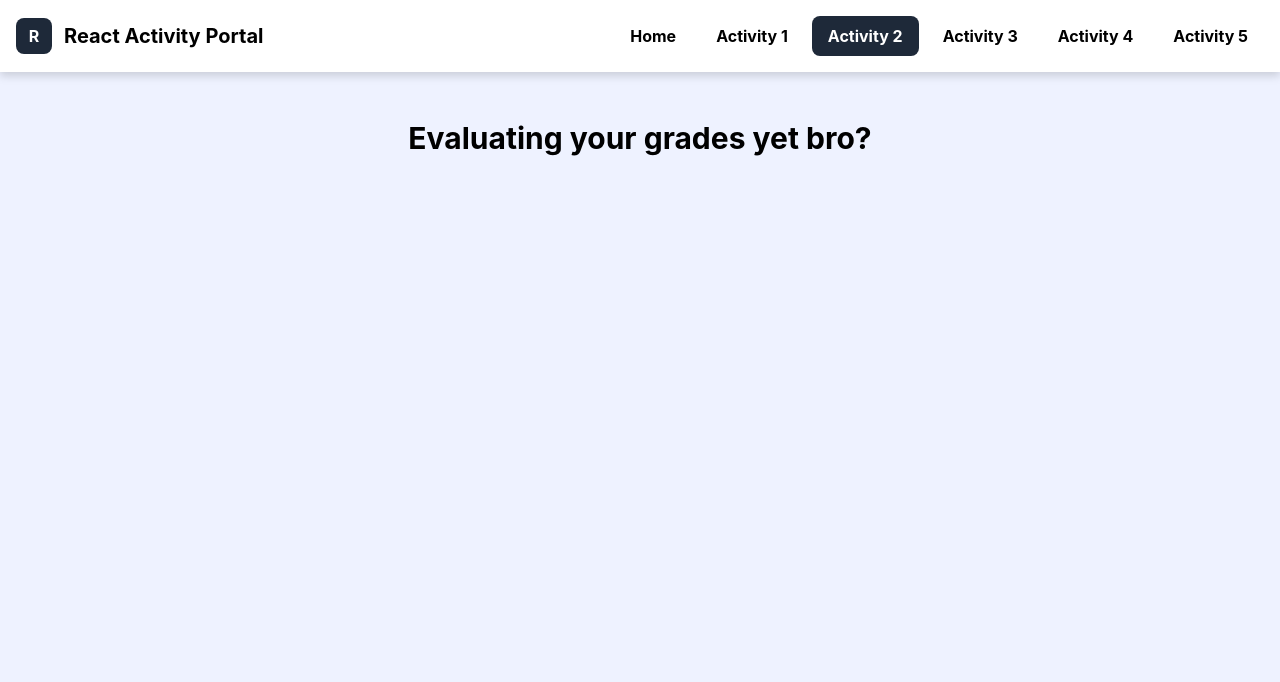
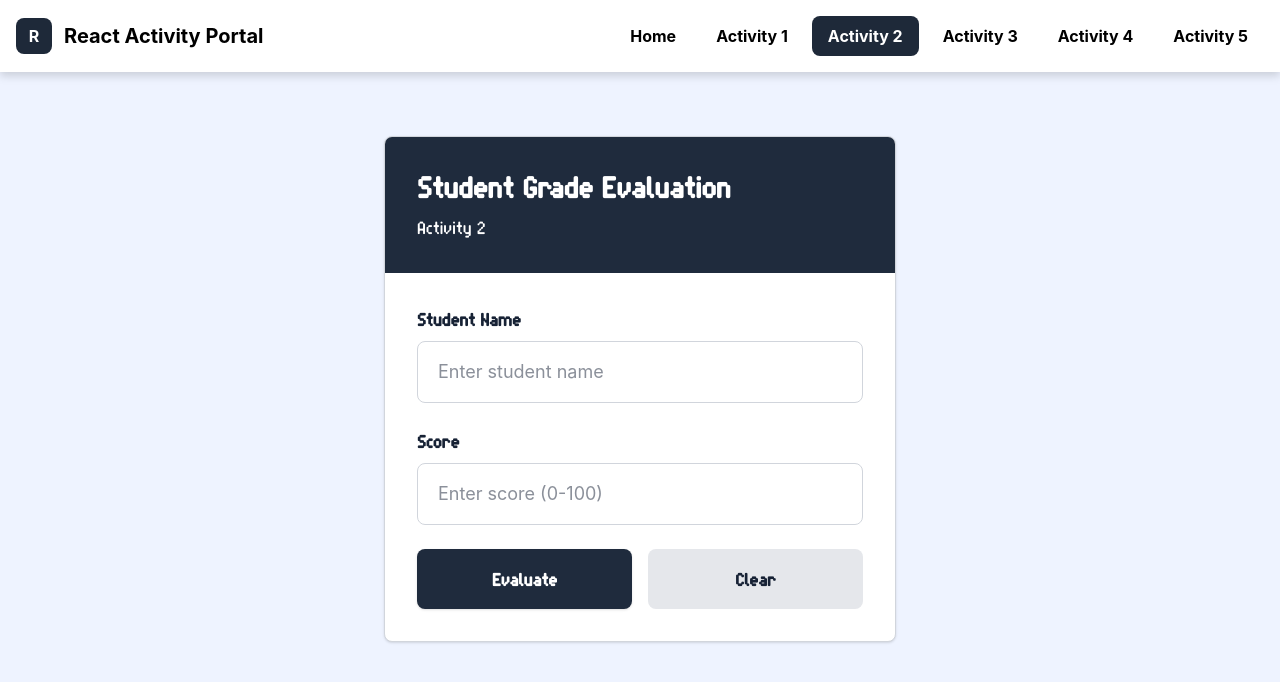
Before and after one commit to FallenFromTheKliff/ByteSizedReact, a React (Vite) app: page /act2-grade-evaluation in a window 1280 px wide. Shown: the top 682 px of the page. Built offline with nearby package versions, Linux system fonts and the light colour scheme.

Commit message:
Add activity 2 grade evaluation

```diff
--- a/src/pages/GradeEvaluation.jsx
+++ b/src/pages/GradeEvaluation.jsx
@@ -1,7 +1,132 @@
+import { useState } from "react";
+import { getGradeRemarks, getGradeTheme } from "./gradeEvaluationLogic";
+
 export default function GradeEvaluation() {
+  const [studentName, setStudentName] = useState("");
+  const [score, setScore] = useState("");
+  const [result, setResult] = useState(null);
+  const [error, setError] = useState("");
+
+  function handleEvaluate(event) {
+    event.preventDefault();
+
+    const trimmedName = studentName.trim();
+    const numericScore = Number(score);
+
+    if (trimmedName === "") {
+      setError("Please enter student name.");
+      setResult(null);
+      return;
+    } else if (score === "" || Number.isNaN(numericScore)) {
+      setError("Please enter a valid score.");
+      setResult(null);
+      return;
+    }
+
+    const remarks = getGradeRemarks(numericScore);
+
+    if (remarks === "Invalid score") {
+      setError("Invalid score");
+      setResult(null);
+      return;
+    }
+
+    setResult({
+      studentName: trimmedName,
+      score: numericScore,
+      remarks,
+    });
+    setError("");
+  }
+
+  function handleClear() {
+    setStudentName("");
+    setScore("");
+    setResult(null);
+    setError("");
+  }
+
+  const resultTheme = result ? getGradeTheme(result.remarks) : null;
+
   return (
-    <div className="flex flex-1 flex-col w-full items-center bg-indigo-50">
-      <h1 className="text-3xl font-bold mt-12">Evaluating your grades yet bro?</h1>
+    <div className="flex flex-1 w-full items-start justify-center bg-[#eef3ff] px-4 py-16">
+      <section className="w-full max-w-lg overflow-hidden rounded-lg border border-gray-300 bg-white shadow-sm">
+        <div className="bg-[#1f2b3d] px-8 py-8 text-white">
+          <h1 className="font-retro text-3xl font-bold">Student Grade Evaluation</h1>
+          <p className="mt-2 font-retro text-lg">Activity 2</p>
+        </div>
+
+        <form className="space-y-6 px-8 py-8" onSubmit={handleEvaluate}>
+          <div>
+            <label className="mb-2 block font-retro text-lg font-semibold text-[#172235]" htmlFor="studentName">
+              Student Name
+            </label>
+            <input
+              id="studentName"
+              className="w-full rounded-lg border border-gray-300 px-5 py-4 text-lg text-[#172235] outline-none focus:border-[#1f2b3d] focus:ring-2 focus:ring-gray-200"
+              type="text"
+              value={studentName}
+              onChange={(event) => setStudentName(event.target.value)}
+              placeholder="Enter student name"
+            />
+          </div>
+
+          <div>
+            <label className="mb-2 block font-retro text-lg font-semibold text-[#172235]" htmlFor="score">
+              Score
+            </label>
+            <input
+              id="score"
+              className="w-full rounded-lg border border-gray-300 px-5 py-4 text-lg text-[#172235] outline-none focus:border-[#1f2b3d] focus:ring-2 focus:ring-gray-200"
+              type="number"
+              value={score}
+              onChange={(event) => setScore(event.target.value)}
+              placeholder="Enter score (0-100)"
+            />
+          </div>
+
+          <div className="grid grid-cols-1 gap-4 sm:grid-cols-2">
+            <button
+              className="rounded-lg bg-[#1f2b3d] px-5 py-4 font-retro text-lg font-bold text-white shadow-sm hover:bg-[#172235]"
+              type="submit"
+            >
+              Evaluate
+            </button>
+            <button
+              className="rounded-lg bg-gray-200 px-5 py-4 font-retro text-lg font-bold text-[#172235] hover:bg-gray-300"
+              type="button"
+              onClick={handleClear}
+            >
+              Clear
+            </button>
+          </div>
+
+          {error && (
+            <p className="rounded-lg border border-red-200 bg-red-50 px-4 py-3 font-semibold text-red-600">
+              {error}
+            </p>
+          )}
+
+          {result && (
+            <div className={`rounded-lg border p-5 ${resultTheme.box}`}>
+              <p className={`text-lg ${resultTheme.label}`}>Student Name</p>
+              <p className={`mt-2 text-xl font-bold ${resultTheme.value}`}>
+                {result.studentName}
+              </p>
+
+              <p className={`mt-6 text-lg ${resultTheme.label}`}>Score</p>
+              <p className={`mt-2 text-xl font-bold ${resultTheme.value}`}>
+                {result.score}
+              </p>
+
+              <p className={`mt-6 text-lg ${resultTheme.label}`}>Remarks</p>
+              <p className={`mt-2 text-4xl font-bold ${resultTheme.remark}`}>
+                {result.remarks}
+              </p>
+            </div>
+          )}
+        </form>
+      </section>
     </div>
   )
 }
--- /dev/null
+++ b/src/pages/gradeEvaluationLogic.js
@@ -0,0 +1,51 @@
+export function getGradeRemarks(score) {
+  if (score < 0 || score > 100) {
+    return "Invalid score";
+  } else if (score >= 90) {
+    return "Excellent";
+  } else if (score >= 85) {
+    return "Very Good";
+  } else if (score >= 80) {
+    return "Good";
+  } else if (score >= 75) {
+    return "Passed";
+  } else {
+    return "Failed";
+  }
+}
+
+export function getGradeTheme(remarks) {
+  if (remarks === "Failed") {
+    return {
+      tone: "red",
+      box: "border-red-300 bg-red-50",
+      label: "text-red-500",
+      value: "text-red-700",
+      remark: "text-red-700",
+    };
+  } else if (remarks === "Passed") {
+    return {
+      tone: "yellow",
+      box: "border-amber-300 bg-amber-50",
+      label: "text-amber-600",
+      value: "text-amber-700",
+      remark: "text-amber-700",
+    };
+  } else if (remarks === "Good") {
+    return {
+      tone: "blue",
+      box: "border-blue-300 bg-blue-50",
+      label: "text-blue-600",
+      value: "text-blue-700",
+      remark: "text-blue-700",
+    };
+  } else {
+    return {
+      tone: "green",
+      box: "border-green-300 bg-green-50",
+      label: "text-emerald-600",
+      value: "text-emerald-700",
+      remark: "text-emerald-700",
+    };
+  }
+}
```
